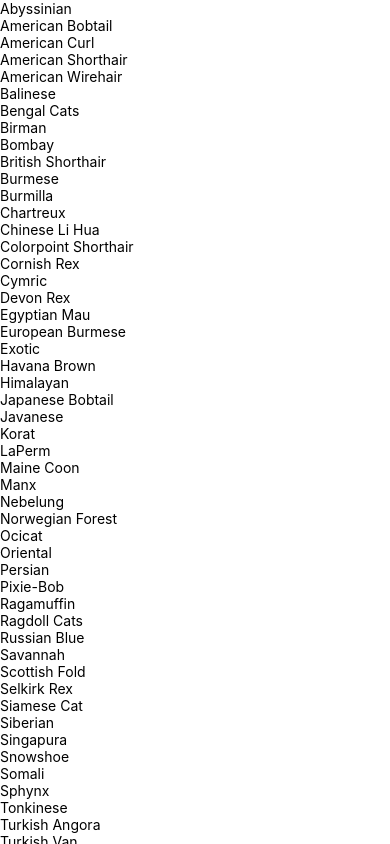
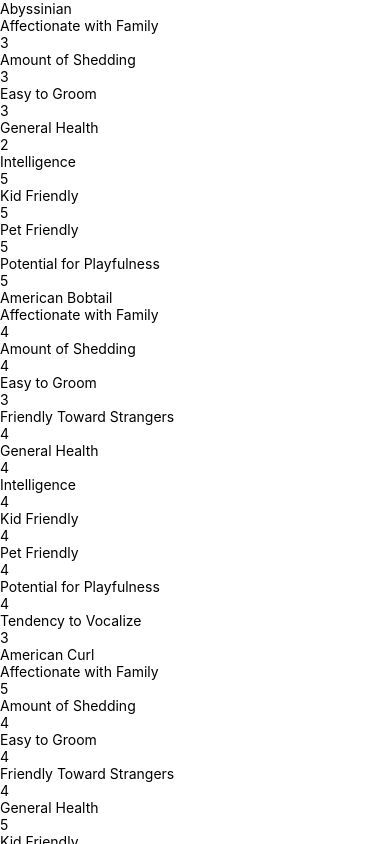
Before and after one commit to Joshkaki00/by-breed-starter, a React Native app: screen / in a window 390 px wide. Built offline with nearby package versions, Linux system fonts and the light colour scheme.

Commit message:
Refactor BreedItem component to dynamically render additional properties

```diff
--- a/App.js
+++ b/App.js
@@ -5,9 +5,18 @@ import { SafeAreaProvider, SafeAreaView } from 'react-native-safe-area-context';
 
 // Component to render each breed item
 const BreedItem = ({ item }) => {
+  // Get all property keys except 'breed' (and 'name' if it exists)
+  const keys = Object.keys(item).filter(key => key !== 'breed' && key !== 'name');
+
   return (
     <View>
       <Text>{item.breed}</Text>
+      {keys.map(key => (
+        <View key={key} style={styles.propertyRow}>
+          <Text>{key}</Text>
+          <Text>{item[key]}</Text>
+        </View>
+      ))}
     </View>
   );
 };
```
